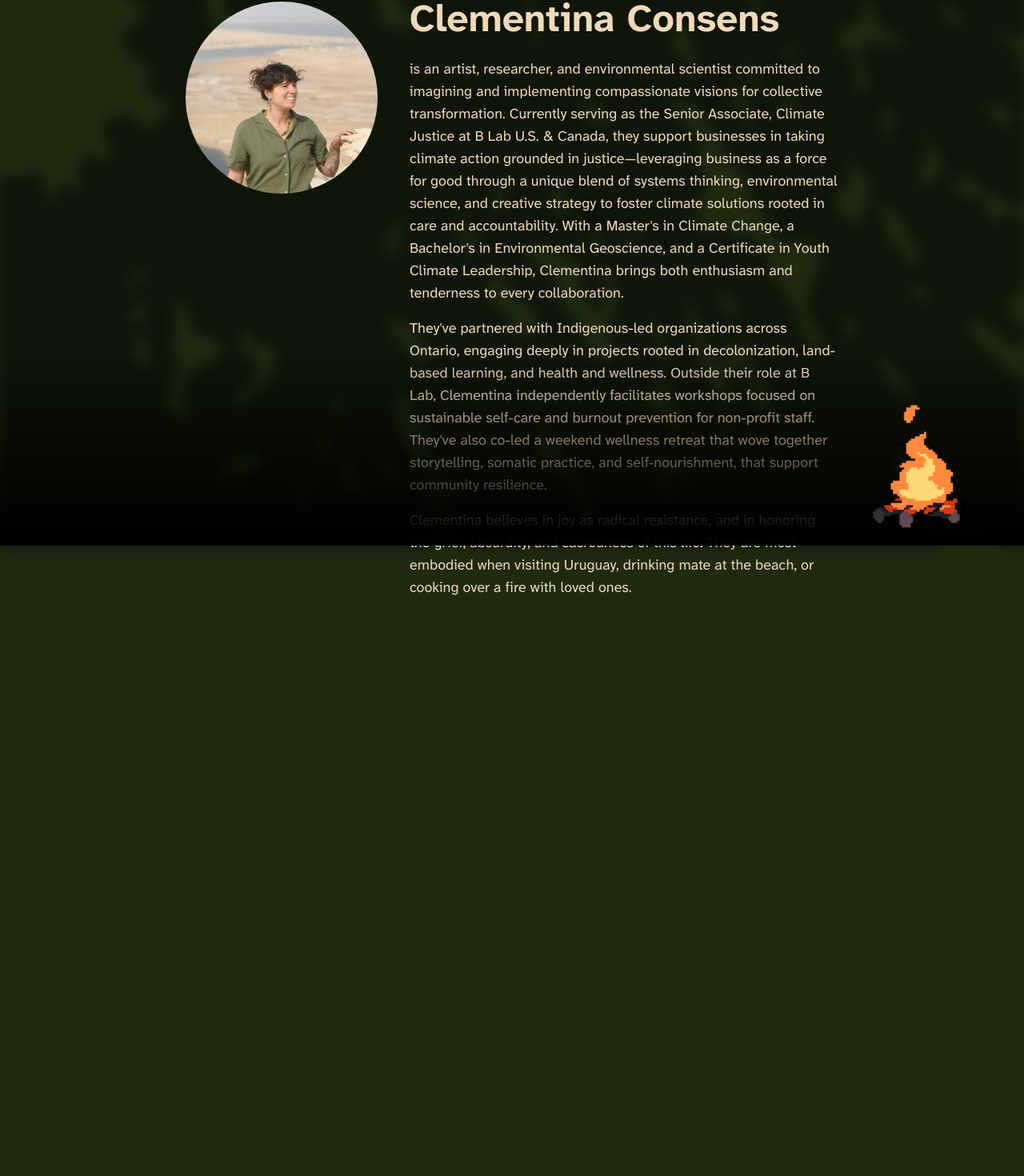
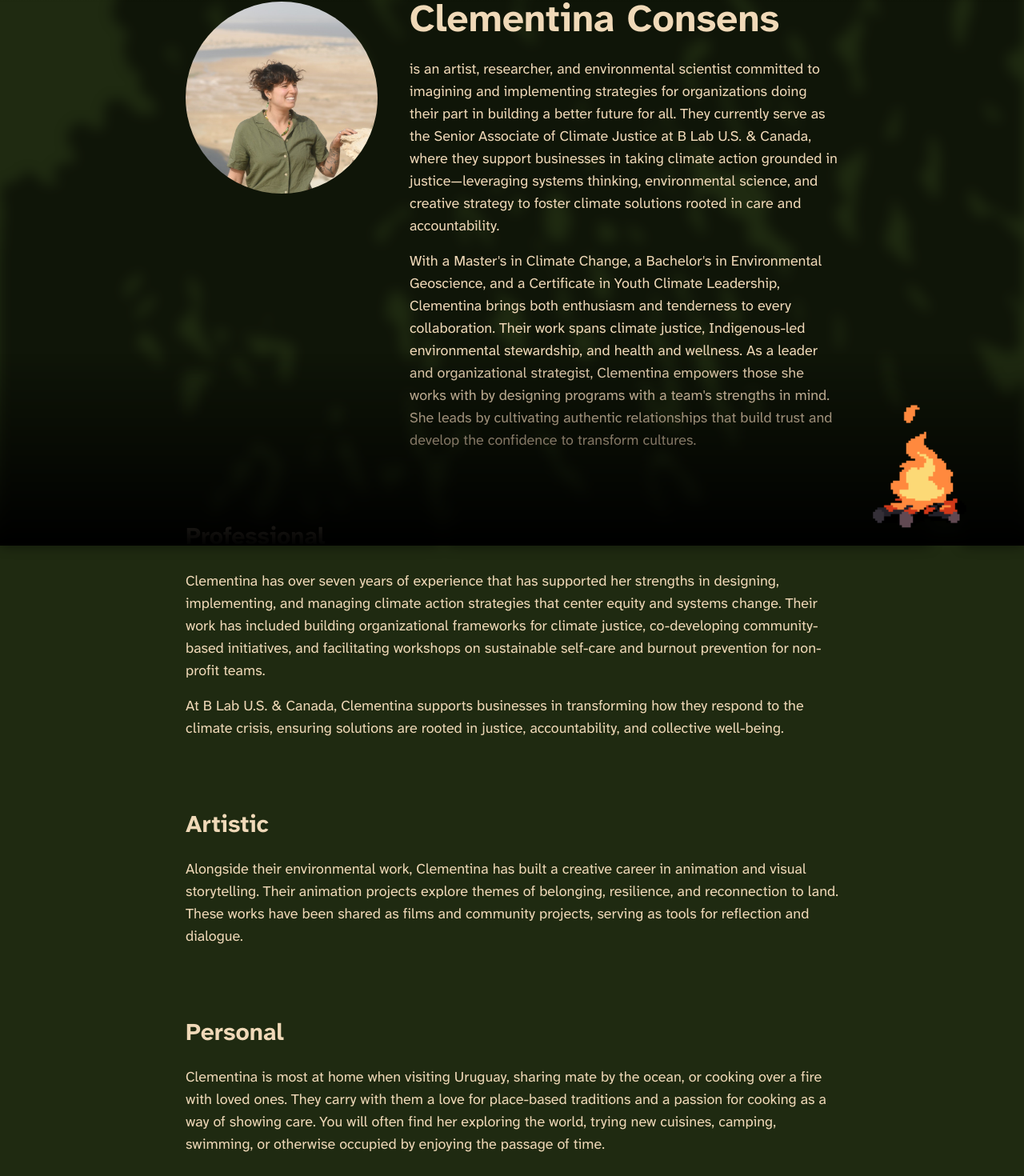
Before and after one commit to colecharb/clemi-web, a React (Vite) app: page / in a window 1280 px wide. Shown: the part 118-1588 px from the top of the page at 80% size. Before the commit the page ends 1284 px from the top, so only its background shows below. Built offline with nearby package versions, Linux system fonts and the light colour scheme.

Commit message:
feat: adds content

```diff
--- a/src/components/SketchbookEntry.tsx
+++ b/src/components/SketchbookEntry.tsx
@@ -9,7 +9,7 @@ function Sketch(props: SketchProps & { className?: string }) {
   const { title, abstract, children, className } = props;
   return (
     <div className={`flex flex-col py-10 gap-10 ${className}`}>
-      <div className=''>
+      <div>
         <h3 className='mt-0'>{title}</h3>
         {abstract}
       </div>
--- a/src/routes/Clementina.tsx
+++ b/src/routes/Clementina.tsx
@@ -1,6 +1,6 @@
 const Clementina = () => {
   return (
-    <>
+    <div className='flex flex-col gap-10'>
       <div className='flex flex-col lg:flex-row lg:place-items-start justify-center place-items-center gap-10'>
         <img
           className='max-h-60 w-auto rounded-full'
@@ -9,40 +9,70 @@ const Clementina = () => {
         <div>
           <h2 className='mt-0'>Clementina Consens</h2>
 
-          <div>
           <p>
             is an artist, researcher, and environmental scientist committed to
-              imagining and implementing compassionate visions for collective
-              transformation. Currently serving as the Senior Associate, Climate
-              Justice at B Lab U.S. & Canada, they support businesses in taking
-              climate action grounded in justice—leveraging business as a force
-              for good through a unique blend of systems thinking, environmental
-              science, and creative strategy to foster climate solutions rooted
-              in care and accountability. With a Master's in Climate Change, a
-              Bachelor's in Environmental Geoscience, and a Certificate in Youth
-              Climate Leadership, Clementina brings both enthusiasm and
-              tenderness to every collaboration.
+            imagining and implementing strategies for organizations doing their
+            part in building a better future for all. They currently serve as
+            the Senior Associate of Climate Justice at B Lab U.S. & Canada,
+            where they support businesses in taking climate action grounded in
+            justice—leveraging systems thinking, environmental science, and
+            creative strategy to foster climate solutions rooted in care and
+            accountability.
           </p>
           <p>
-              They've partnered with Indigenous-led organizations across
-              Ontario, engaging deeply in projects rooted in decolonization,
-              land-based learning, and health and wellness. Outside their role
-              at B Lab, Clementina independently facilitates workshops focused
-              on sustainable self-care and burnout prevention for non-profit
-              staff. They've also co-led a weekend wellness retreat that wove
-              together storytelling, somatic practice, and self-nourishment,
-              that support community resilience.
-            </p>
-            <p>
-              Clementina believes in joy as radical resistance, and in honoring
-              the grief, absurdity, and sacredness of this life. They are most
-              embodied when visiting Uruguay, drinking mate at the beach, or
-              cooking over a fire with loved ones.
+            With a Master's in Climate Change, a Bachelor's in Environmental
+            Geoscience, and a Certificate in Youth Climate Leadership,
+            Clementina brings both enthusiasm and tenderness to every
+            collaboration. Their work spans climate justice, Indigenous-led
+            environmental stewardship, and health and wellness. As a leader and
+            organizational strategist, Clementina empowers those she works with
+            by designing programs with a team's strengths in mind. She leads by
+            cultivating authentic relationships that build trust and develop the
+            confidence to transform cultures.
           </p>
         </div>
       </div>
+
+      <div>
+        <h3>Professional</h3>
+        <p>
+          Clementina has over seven years of experience that has supported her
+          strengths in designing, implementing, and managing climate action
+          strategies that center equity and systems change. Their work has
+          included building organizational frameworks for climate justice,
+          co-developing community-based initiatives, and facilitating workshops
+          on sustainable self-care and burnout prevention for non-profit teams.
+        </p>
+        <p>
+          At B Lab U.S. & Canada, Clementina supports businesses in transforming
+          how they respond to the climate crisis, ensuring solutions are rooted
+          in justice, accountability, and collective well-being.
+        </p>
       </div>
-    </>
+
+      <div>
+        <h3>Artistic</h3>
+        <p>
+          Alongside their environmental work, Clementina has built a creative
+          career in animation and visual storytelling. Their animation projects
+          explore themes of belonging, resilience, and reconnection to land.
+          These works have been shared as films and community projects, serving
+          as tools for reflection and dialogue.
+        </p>
+      </div>
+
+      <div>
+        <h3>Personal</h3>
+        <p>
+          Clementina is most at home when visiting Uruguay, sharing mate by the
+          ocean, or cooking over a fire with loved ones. They carry with them a
+          love for place-based traditions and a passion for cooking as a way of
+          showing care. You will often find her exploring the world, trying new
+          cuisines, camping, swimming, or otherwise occupied by enjoying the
+          passage of time.
+        </p>
+      </div>
+    </div>
   );
 };
 
--- a/src/routes/Sketchbook.tsx
+++ b/src/routes/Sketchbook.tsx
@@ -7,9 +7,9 @@ const SKETCHES: SketchProps[] = [
       'A collection of animation projects exploring various techniques and storytelling methods.',
   },
   {
-    title: 'R+R Video',
+    title: 'Rooted and Rising (Short Film)',
     abstract:
-      'A video project available on YouTube. Watch it here: https://www.youtube.com/watch?v=ZYlsVHf5XOY',
+      'As part of the Rooted & Rising youth climate leadership cohort, Clementina was responsible for the cinematography and editing of a short film created collectively by the participants of her working group. The piece documents the process of making ceramics while interweaving interviews and reflections on Indigenous cultural revitalization, climate change, mental health, and wellness. Through intentional storytelling and visual composition, Clementina helped highlight how decolonizing the creative process and fostering localized supply chains can empower BIPOC artists in Tkaronto. The film positions ceramics as vessels for healing, reconnection, and community resilience.',
     children: (
       <iframe
         src='https://www.youtube.com/embed/ZYlsVHf5XOY'
@@ -21,9 +21,9 @@ const SKETCHES: SketchProps[] = [
     ),
   },
   {
-    title: 'Ironself Movie Trailer',
+    title: 'The Ironself Movie (Opening Animation)',
     abstract:
-      "Trailer for the movie 'Ironself'. Watch it here: https://www.youtube.com/watch?v=twhPZk0amV0",
+      "Clementina collaborated with animator Zano Matondo to create the opening sequence for The Ironself Movie — a redemption story following Eman's healing journey through the mountains of the Musqueam, Squamish, and Tsleil-Waututh peoples' territories (British Columbia). Their animation traces Eman's path from Egypt to Toronto to Vancouver, and her first hike that ended in a near-death experience. The short animation sequence visually bridges landscapes, migration, and memory, setting the stage for a story of resilience, vulnerability, and community.",
     children: (
       <iframe
         src='https://www.youtube.com/embed/twhPZk0amV0'
@@ -35,9 +35,9 @@ const SKETCHES: SketchProps[] = [
     ),
   },
   {
-    title: 'Seattle Black Panther Doc Trailer',
+    title: 'Seattle Black Panther Documentary (Animated Sequences)',
     abstract:
-      'Trailer for the Seattle Black Panther documentary. Watch it here: https://youtu.be/yVm8j-ZMfYU',
+      "Working alongside animators Cole Wisdom and Brad Bradley Art, Clementina contributed two animated scenes to the Seattle Black Panther Documentary. The film centers the voices of Aaron Dixon — co-founder and captain of the Seattle chapter — and his co-founder brother Elmer Dixon, who reflect on their time in the movement. Clementinas animation brought to life two pivotal memories, each told in the brothers' own words, transforming oral history into visual storytelling. These sequences amplify the Panthers' legacy of resistance, solidarity, and uncompromising commitment to freedom for all people.",
     children: (
       <iframe
         src='https://www.youtube.com/embed/yVm8j-ZMfYU'
@@ -59,9 +59,18 @@ const Sketchbook = () => {
   return (
     <>
       <h2>Sketch Book</h2>
+      <p>
+        Clementina Consens is an artist and storyteller whose work moves at the
+        intersection of cinematography, animation, and community memory. Guided
+        by themes of resilience, community and reconnection to land, their
+        practice explores how visual media can serve as both a tool for healing
+        and a catalyst for collective imagination. With a focus on the tactile,
+        the intimate, and the transformative, Clementina's projects illuminate
+        the sacred ties between people, place, and presence.
+      </p>
       {SKETCHES.map((sketch, index) => (
         <Sketch
-          className={`flex items-center ${
+          className={`flex items-start ${
             index % 2 === 0 ? 'md:flex-row' : 'md:flex-row-reverse'
           }`}
           key={sketch.title}
```
Lines whose indentation alone changed are shown as unchanged.
